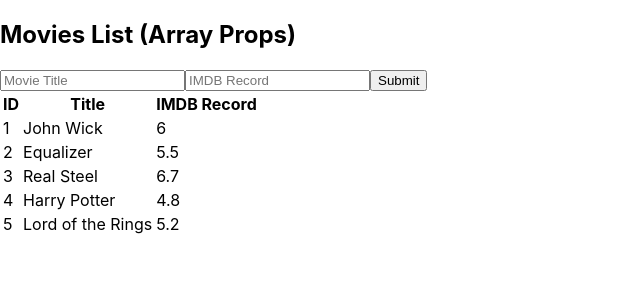
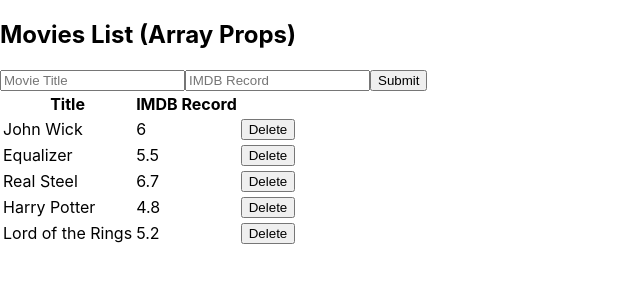
Before and after one commit to priyan1995/React-fundamenals, a React (Create React App) app: page /movies-list in a window 1280 px wide. Shown: the top 300 px of the page, without its empty margins (0-640 px from the left). Built offline with nearby package versions, Linux system fonts and the light colour scheme.

Commit message:
delete function added

```diff
--- a/src/components/MoviesList.js
+++ b/src/components/MoviesList.js
@@ -18,7 +18,7 @@ export const MoviesList = (props) => {
 
         // spread operator
         setMovieList(moviesList => [...moviesList,{
-            id: Math.random(),
+            id: (Math.random()*10000).toFixed(),
             Title: Mtit,
             IMDB: mimb
         }])
@@ -27,6 +27,10 @@ export const MoviesList = (props) => {
     }
 
 
+    const deleteUser = (id) => {
+        setMovieList(moviesList.filter( movieList => movieList.id != id ));
+    }
+
     return (
         <>
             <h2>Movies List (Array Props)</h2>
@@ -34,7 +38,7 @@ export const MoviesList = (props) => {
             <AddMovies addMovies={addMovies} />
             <table>
                 <tr>
-                    <th>ID</th>
+                    {/* <th>ID</th> */}
                     <th>Title</th>
                     <th>IMDB Record</th>
                 </tr>
@@ -43,9 +47,10 @@ export const MoviesList = (props) => {
                     moviesList.map(movie => {
                         return (
                             <tr key={movie.id}>
-                                <td>{movie.id}</td>
+                                {/* <td>{movie.id}</td> */}
                                 <td>{movie.Title}</td>
                                 <td>{movie.IMDB}</td>
+                                <td><button onClick={()=> { deleteUser(movie.id)} }>Delete</button></td>
                             </tr>
                         )
                     })
--- a/src/components/addMovie.js
+++ b/src/components/addMovie.js
@@ -19,7 +19,8 @@ export const AddMovies = (props) => {
     const submitHandle = (e) => {
         e.preventDefault();
         props.addMovies(movieTitle,imdbRec);
-
+        setMovieTitle('');
+        setImdbRec('');
     }
 
 
```
